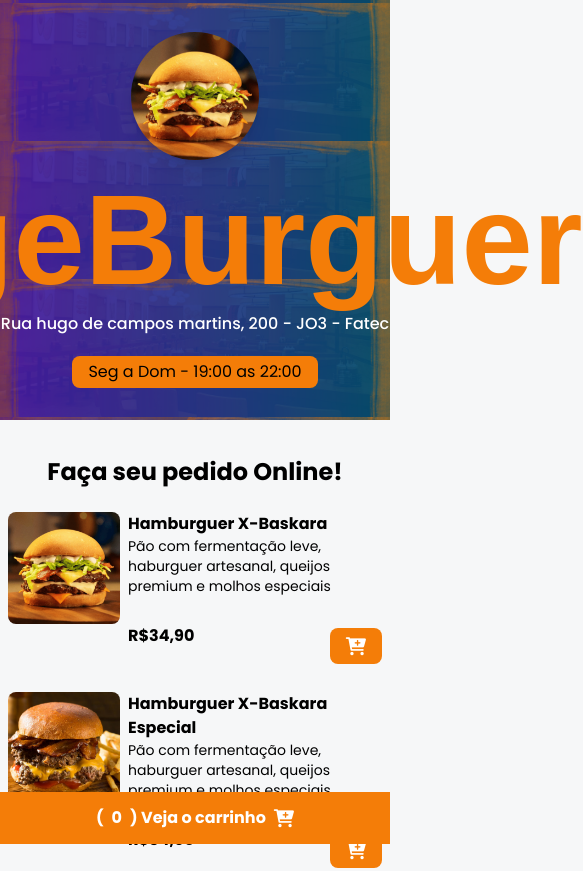
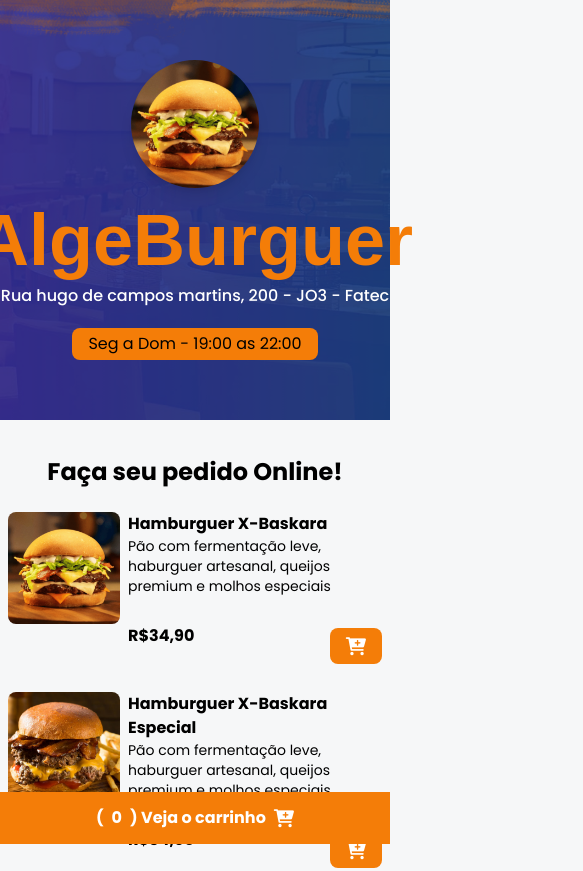
Before and after one commit to tbgbarros/AlgeBurguer, a website: page index.html in a window 390 px wide. Shown: the top 871 px of the page, 583 px wide, since content can reach past the window. Drawn offline with Linux system fonts and the light colour scheme; a web font is replaced by a local one.

Commit message:
corrigido layout celular

```diff
--- a/index.html
+++ b/index.html
@@ -17,12 +17,12 @@
 
 <body>
     <!-- Header -->
-    <header class="w-full h-[420px]  bg-opacity-25 bg-home  bg-contain bg-center md:bg-cover">
+    <header class="w-full h-[420px]  bg-opacity-25 bg-home  bg-cover bg-center md:bg-cover">
         <div class="w-full h-full flex flex-col  justify-center items-center">
             <img src="./assets/hamb-1.png" alt="Logo"
                 class="w-32 h-32 rounded-full shadow-lg hover:scale-150 duration-200" />
 
-            <h2 class="corFonteLaranja fonteAlger text-9xl mt-4 mb-2 font-bold ">
+            <h2 class="corFonteLaranja fonteAlger text-7xl md:text-9xl  mt-4 mb-2 font-bold ">
                 AlgeBurguer
             </h2>
             <span class="text-white font-medium">Rua hugo de campos martins, 200 - JO3 - Fatec</span>
```
Also changed, not shown: styles/output.css.
